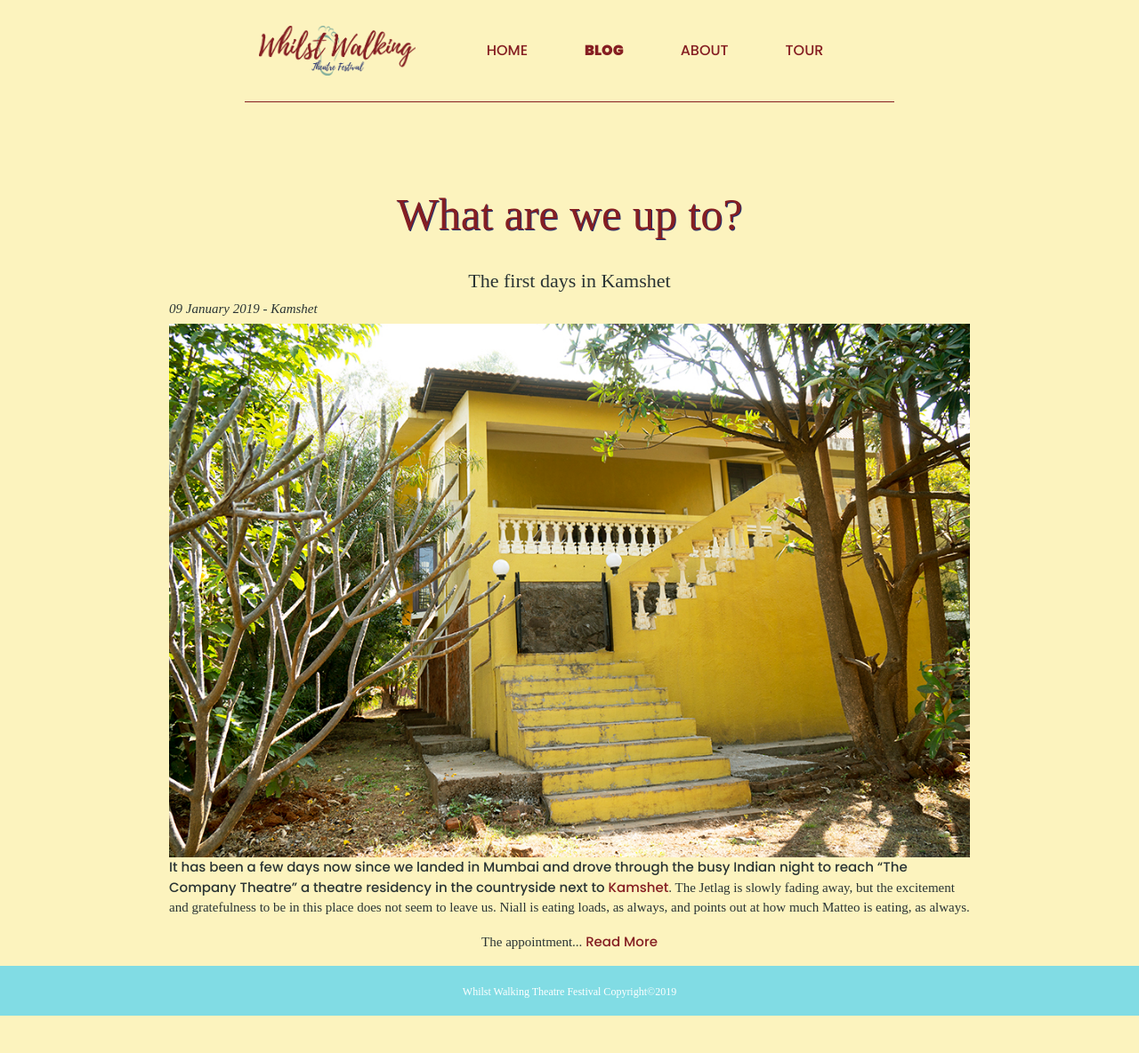
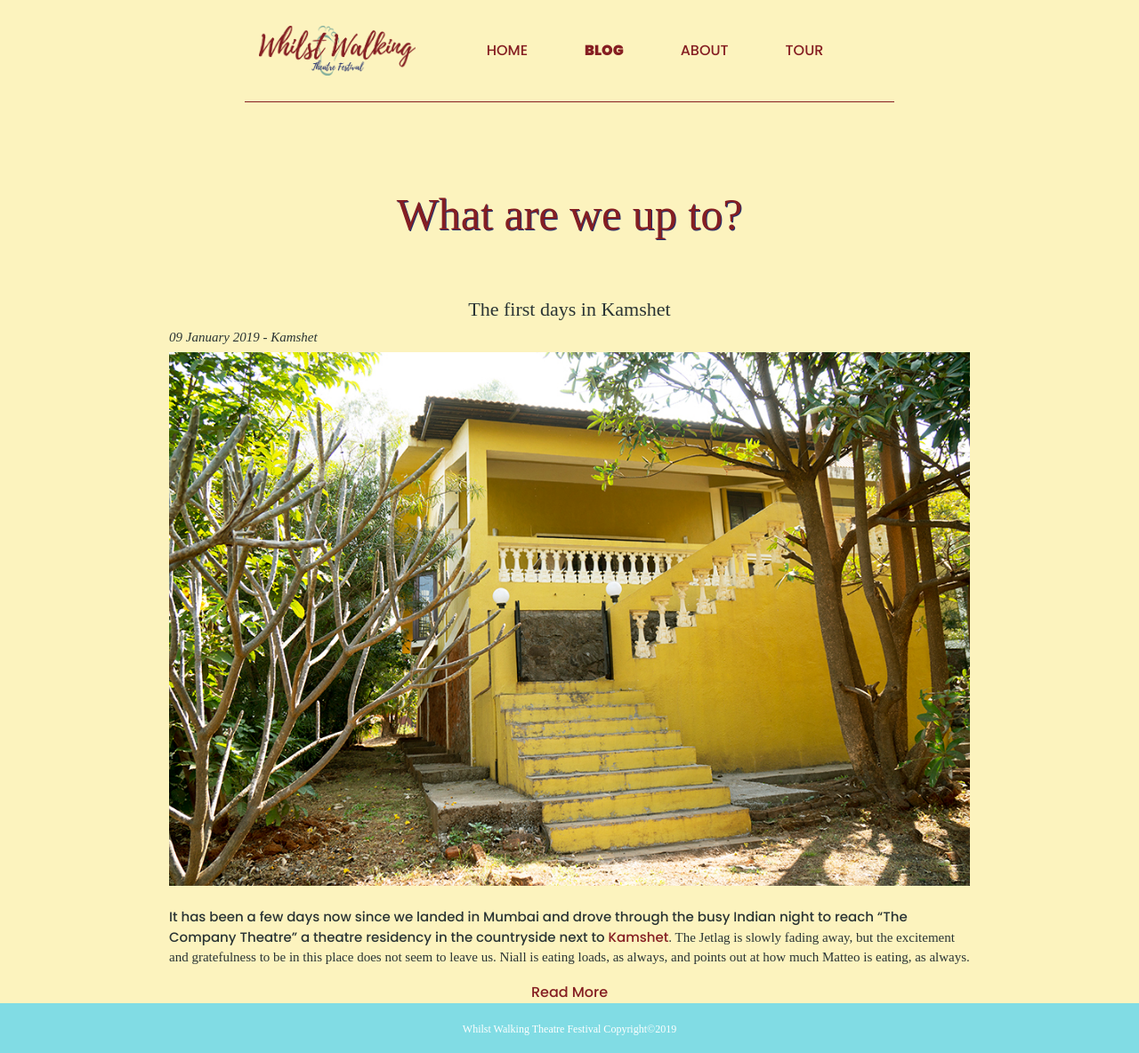
Before and after one commit to matteocarpi/wwtf, a Jekyll site: the page built from blog.md, in a window 1280 px wide. Shown: the whole page at 89% size. Built offline with Jekyll 4.4.1, drawn with Linux system fonts in a browser that asks for light colours; nearby versions of some CDN libraries; before the commit the page ends 1142 px from its top, so only the background shows below that.

Commit message:
small fixes for blog page

```diff
--- a/_layouts/blog.html
+++ b/_layouts/blog.html
@@ -1,11 +1,15 @@
 ---
 layout: default
 ---
+
 <h1>What are we up to?</h1>
 {% for post in site.posts %}
+<div class="post-preview">
   <a href="{{ post.permalink }}"><h2>{{ post.title }}</h2><a>
   <h3>{{ post.date | date_to_long_string }} {% if post.location %} - {{ post.location }} {% endif %}</h3>
   <img src="{{ post.image }}" alt="">
   <br>
-  {{ post.content | truncatewords:75 }} <a href="{{ post.permalink }}">Read More</a>
+  <br>
+  {{ post.excerpt }} <a href="{{ post.permalink }}">Read More</a>
+</div>
 {% endfor %}
--- a/_sass/blog.scss
+++ b/_sass/blog.scss
@@ -10,6 +10,12 @@
     width: 45%;
     margin: 1rem;
   }
+}
+.post-preview {
+  margin-top: 2rem;
+  display: flex;
+  flex-direction: column;
+  align-items: center;
 }
 // .share-page {
 //     text-align: center;
```
